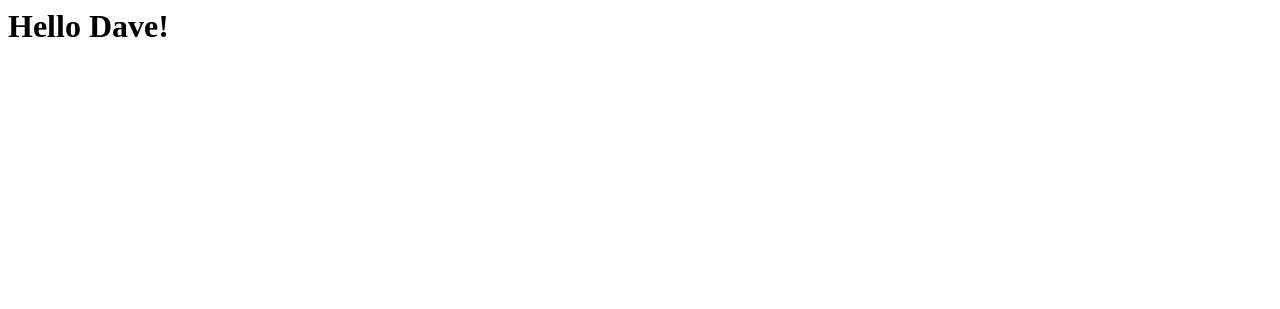
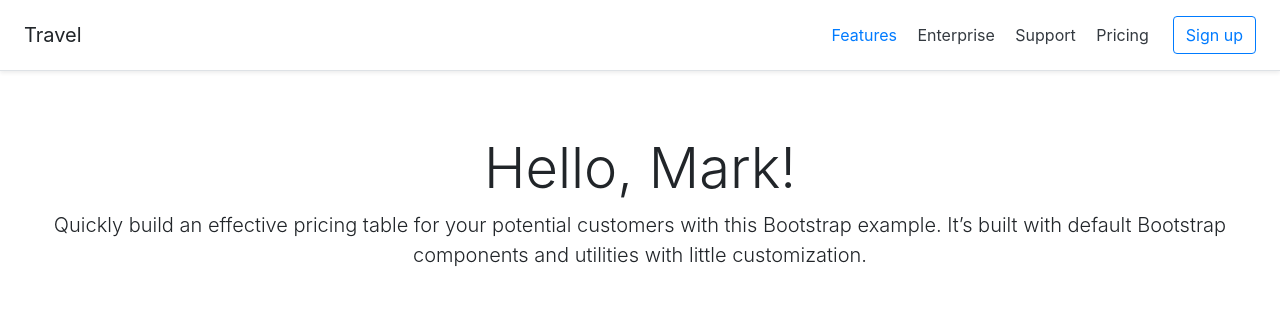
Before and after one commit to User184/src, a Django app: page / in a window 1280 px wide. Shown: the top 309 px of the page. Run offline with Django 3.2, Linux system fonts and the light colour scheme; some libraries are stand-ins or nearby versions.

Commit message:
connecting templates

```diff
--- /dev/null
+++ b/templates/base.html
@@ -0,0 +1,33 @@
+<!doctype html>
+<html lang="en">
+  <head>
+    <!-- Required meta tags -->
+    <meta charset="utf-8">
+    <meta name="viewport" content="width=device-width, initial-scale=1, shrink-to-fit=no">
+
+    <!-- Bootstrap CSS -->
+    <link rel="stylesheet" href="https://stackpath.bootstrapcdn.com/bootstrap/4.4.1/css/bootstrap.min.css" integrity="sha384-Vkoo8x4CGsO3+Hhxv8T/Q5PaXtkKtu6ug5TOeNV6gBiFeWPGFN9MuhOf23Q9Ifjh" crossorigin="anonymous">
+
+    <title>{% block title%} {% endblock%}</title>
+  </head>
+  <body>
+    <div class="d-flex flex-column flex-md-row align-items-center p-3 px-md-4 mb-3 bg-white border-bottom shadow-sm">
+        <h5 class="my-0 mr-md-auto font-weight-normal">Travel</h5>
+        <nav class="my-2 my-md-0 mr-md-3">
+          <a class="p-2 text-blue" href="#">Features</a>
+          <a class="p-2 text-dark" href="#">Enterprise</a>
+          <a class="p-2 text-dark" href="#">Support</a>
+          <a class="p-2 text-dark" href="#">Pricing</a>
+        </nav>
+        <a class="btn btn-outline-primary" href="#">Sign up</a>
+      </div>
+
+      {% block content%} {% endblock%}
+
+    <!-- Optional JavaScript -->
+    <!-- jQuery first, then Popper.js, then Bootstrap JS -->
+    <script src="https://code.jquery.com/jquery-3.4.1.slim.min.js" integrity="sha384-J6qa4849blE2+poT4WnyKhv5vZF5SrPo0iEjwBvKU7imGFAV0wwj1yYfoRSJoZ+n" crossorigin="anonymous"></script>
+    <script src="https://cdn.jsdelivr.net/npm/popper.js@1.16.0/dist/umd/popper.min.js" integrity="sha384-Q6E9RHvbIyZFJoft+2mJbHaEWldlvI9IOYy5n3zV9zzTtmI3UksdQRVvoxMfooAo" crossorigin="anonymous"></script>
+    <script src="https://stackpath.bootstrapcdn.com/bootstrap/4.4.1/js/bootstrap.min.js" integrity="sha384-wfSDF2E50Y2D1uUdj0O3uMBJnjuUD4Ih7YwaYd1iqfktj0Uod8GCExl3Og8ifwB6" crossorigin="anonymous"></script>
+  </body>
+</html>
--- a/templates/home.html
+++ b/templates/home.html
@@ -1,3 +1,8 @@
-<html><body>
-<h1> Hello {{name}}! </h1>
-</body></html>
+ {% extends 'base.html' %}
+ {% block title%} Home page {% endblock%}
+ {% block content%}
+ <div class="pricing-header px-3 py-3 pt-md-5 pb-md-4 mx-auto text-center">
+    <h1 class="display-4">Hello, {{name}}!</h1>
+    <p class="lead">Quickly build an effective pricing table for your potential customers with this Bootstrap example. It’s built with default Bootstrap components and utilities with little customization.</p>
+ </div>
+{% endblock%}
--- a/travel/views.py
+++ b/travel/views.py
@@ -1,6 +1,6 @@
 from django.shortcuts import render
 
 def home_view(request):
-    context = {'name': 'Dave'}
+    context = {'name': 'Mark'}
 
     return render(request, 'home.html',context)
```
